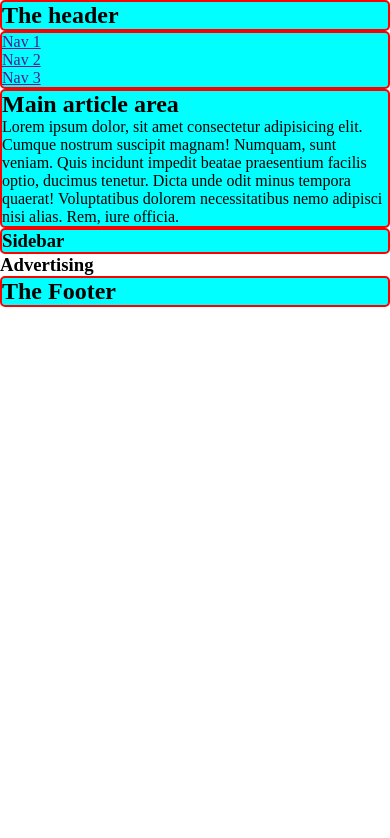
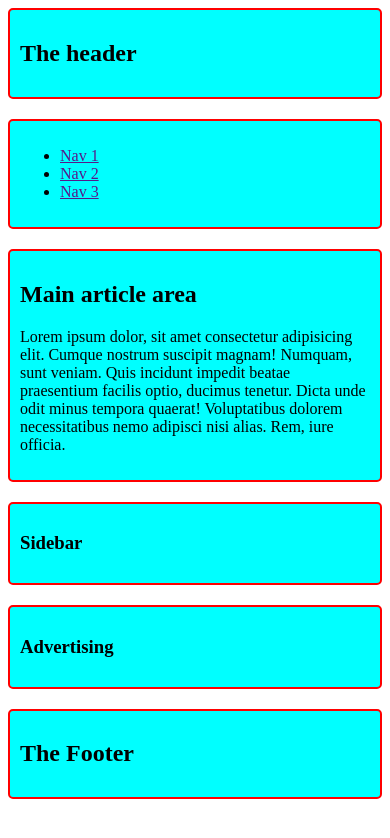
Before and after one commit to ShahariarSohan/module-6.5, a plain HTML site: page task7.html in a window 390 px wide. Drawn offline with Linux system fonts and the light colour scheme.

Commit message:
I have completed task somehow

```diff
--- a/task7.css
+++ b/task7.css
@@ -1,11 +1,12 @@
-*{
+/* *{
     margin:0;
     padding: 0;
-}
+} */
 .header,.nav, .main ,.sidebar,.advertising,.footer{
     background-color: aqua;
     border: 2px solid red;
     border-radius: 5px;
+    padding:10px;
 }
 .header{
     grid-area: header;
@@ -25,3 +26,37 @@
 .footer{
     grid-area: footer;
 }
+.container{
+    display:grid;
+    gap:20px;
+    grid-template-areas:
+    "header header header header"
+    "nav    main   main   sidebar"
+    "nav    main   main   advertising"
+    "footer footer footer footer"
+    ;
+}
+@media screen and (max-width:576px) {
+    .container{
+        grid-template-areas:
+        "header"
+        "nav"
+        "main"
+        "sidebar"
+        "advertising"
+        "footer"
+        ;
+    }
+
+}
+@media screen and (min-width:576px) and (max-width:992px)
+{
+    .container{
+        grid-template-areas:
+        "header        header     header"
+        "nav           nav        nav"
+        "sidebar       main       main"
+        "advertising   footer     footer"
+        ;
+}
+}
--- a/task7.html
+++ b/task7.html
@@ -6,7 +6,7 @@
     <title>task7</title>
     <link rel="stylesheet" href="task7.css">
 </head>
-<body>
+<body class="container">
     <header class="header"><h2>The header</h2></header>
     <nav class="nav">
         <ul>
@@ -19,10 +19,10 @@
         <h2>Main article area</h2>
         <p>Lorem ipsum dolor, sit amet consectetur adipisicing elit. Cumque nostrum suscipit magnam! Numquam, sunt veniam. Quis incidunt impedit beatae praesentium facilis optio, ducimus tenetur. Dicta unde odit minus tempora quaerat! Voluptatibus dolorem necessitatibus nemo adipisci nisi alias. Rem, iure officia.</p>
     </main>
-    <aside class="aside">
+
         <div class="sidebar"><h3>Sidebar</h3></div>
-        <div class="aderverting"><h3>Advertising</h3></div>
-    </aside>
+        <div class="advertising"><h3>Advertising</h3></div>
+
     <footer class="footer">
         <h2>The Footer</h2>
     </footer>
```
